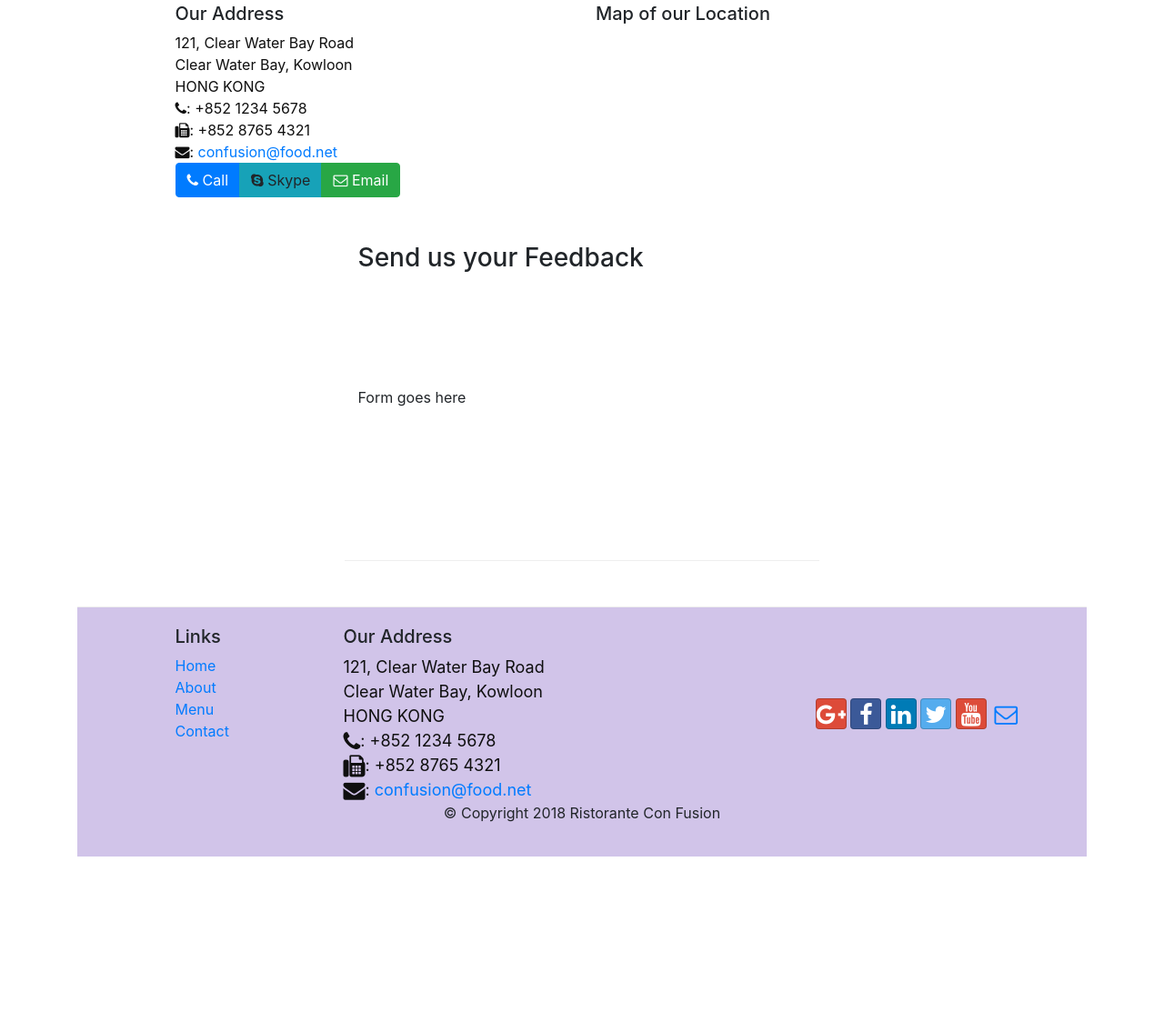
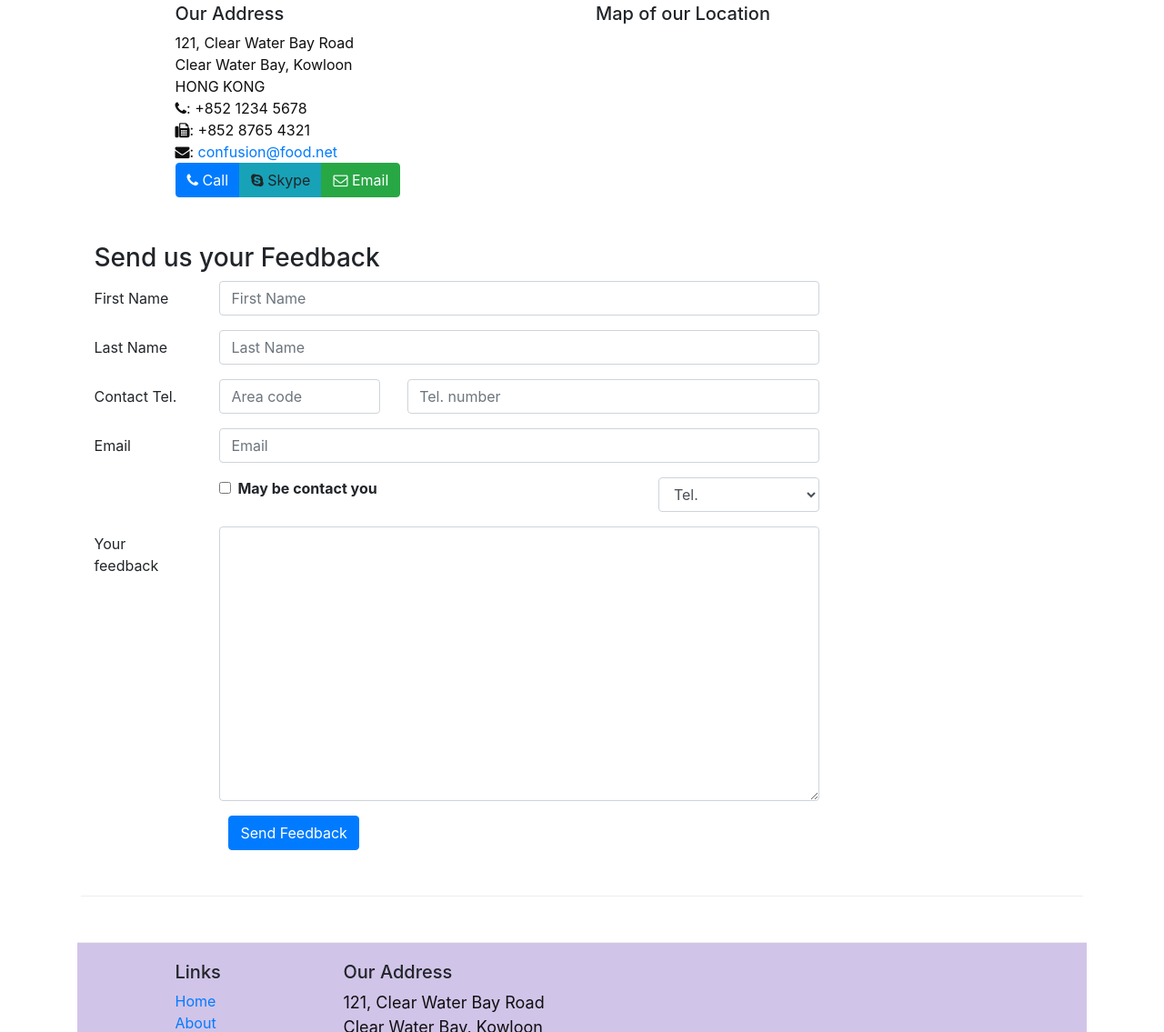
Before and after one commit to amans8270/Bootstrap, a website: page contactus.html in a window 1280 px wide. Shown: the part 553-1688 px from the top of the page at 91% size. Before the commit the page ends 1495 px from the top, so only its background shows below. Drawn offline with nearby package versions, Linux system fonts and the light colour scheme.

```diff
--- a/contactus.html
+++ b/contactus.html
@@ -91,7 +91,63 @@
               <h3>Send us your Feedback</h3>
            </div>
             <div class="col-12 col-md-9">
-                Form goes here
+                <form>
+                    <div class="form-group row">
+                        <label for="firstname" class="col-md-2 col-form-label">First Name</label>
+                    <div class="col-md-10">
+                        <input type="text" class="form-control" id="firstname" name="firstname" placeholder="First Name">
+                    </div>
+                    </div>
+                    <div class="form-group row">
+                        <label for="lastname" class="col-md-2 col-form-label">Last Name</label>
+                    <div class="col-md-10">
+                        <input type="text" class="form-control" id="lastname" name="lastname" placeholder="Last Name">
+
+                    </div>
+                    </div>
+                    <div class="form-group row">
+                        <label for="telnum" class="col-12 col-md-2 col-form-label">Contact Tel.</label>
+                        <div class="col-5 col-md-3">
+                            <input type="tel" class="form-control" id="areacode" name="areacode" placeholder="Area code">
+                        </div>
+                        <div class="col-7 col-md-7">
+                            <input type="tel" class="form-control" id="telnum" name="telnum" placeholder="Tel. number">
+                        </div>
+                    </div>
+                    <div class="form-group row">
+                        <label for="emailid" class="col-md-2 col-form-label">Email</label>
+                        <div class="col-md-10">
+                            <input type="email" class="form-control" id="emailid" name="emailid" placeholder="Email">
+                        </div>
+                    </div>
+                    <div class="form-group row">
+                        <div class="col-md-6 offset-md-2">
+                            <div class="form-check">
+                                <input type="checkbox" class="form-check-input" name="approve" id="approve" value="">
+                                <label class="form-check-label" for="approve">
+                                    <strong>May be contact you</strong>
+                                </label>
+                            </div>
+                        </div>
+                        <div class="col-md-3 offset-md-1">
+                            <select class="form-control">
+                                <option>Tel.</option>
+                                <option>Email</option>
+                            </select>
+                        </div>
+                    </div>
+                    <div class="form-group row">
+                        <label for="Feedback" class="col-md-2 col-form-label">Your feedback</label>
+                        <div class="col-md-10">
+                            <textarea  class="form-control" id="feedback" name="feedback" rows="12"></textarea>
+                        </div>
+                    </div>
+                    <div class="form-group-row">
+                        <div class="offset-md-2 col-md-10">
+                            <button type="submit" class="btn btn-primary">Send Feedback</button>
+                        </div>
+                    </div>
+                </form>
             </div>
              <div class="col-12 col-md">
             </div>
```
Also changed, not shown: aboutus.html (+37 -2 lines).
